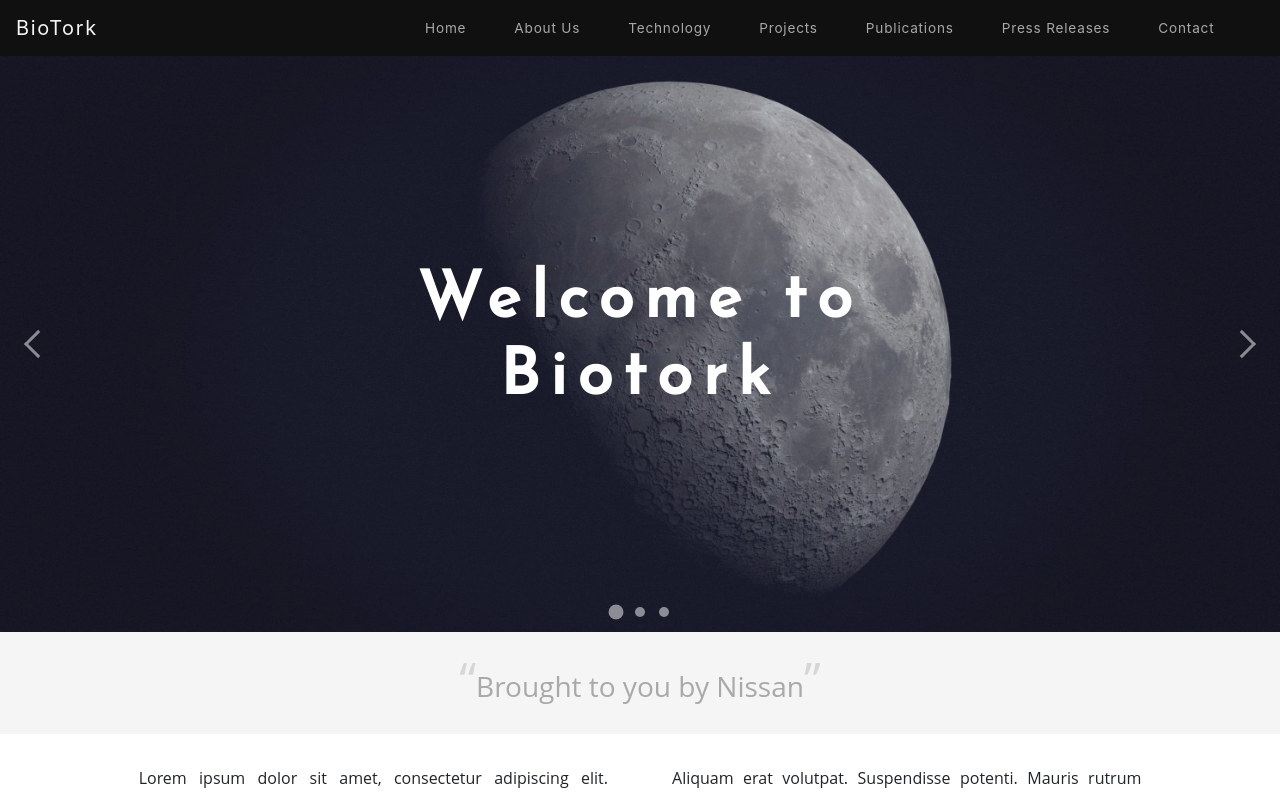
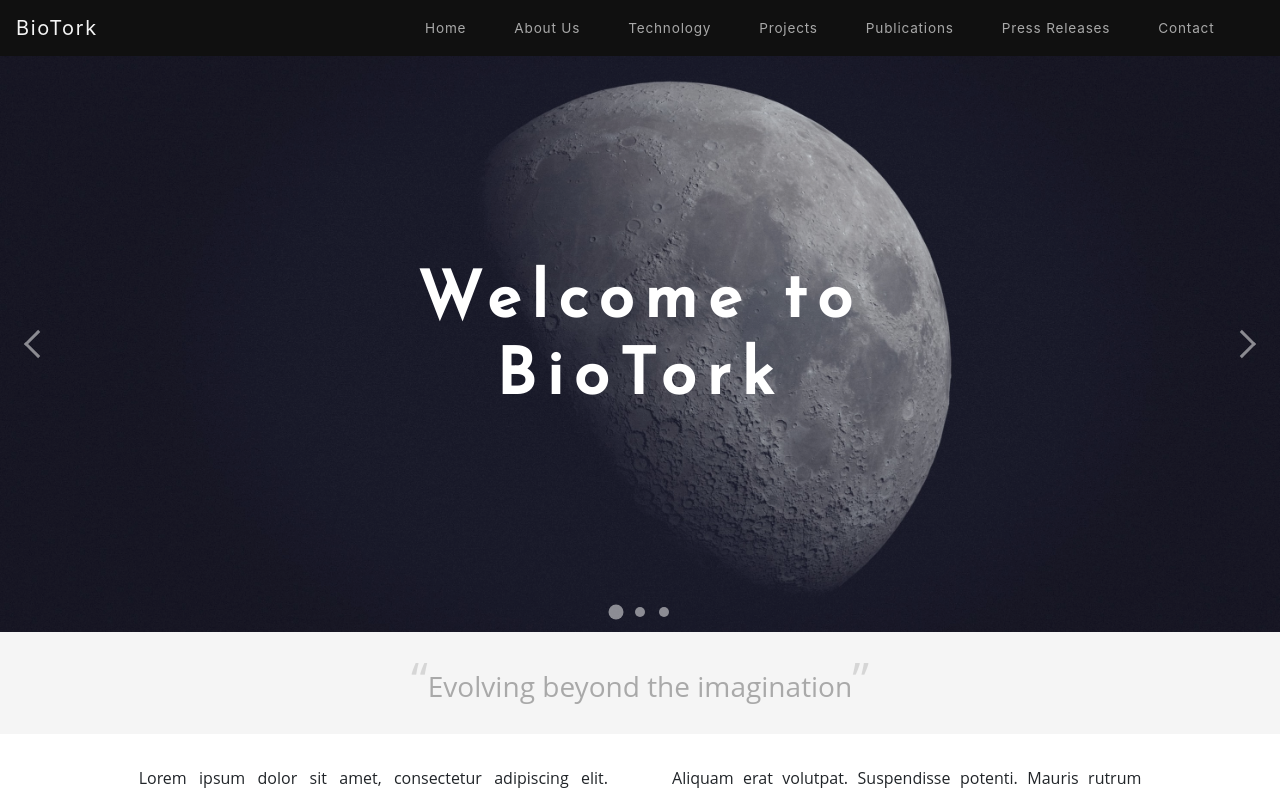
Before and after one commit to rennemannd/MERN-Heroku-Template, a React (Create React App) app in the folder client/: page /home in a window 1280 px wide. Shown: the top 794 px of the page. Built offline with nearby package versions, Linux system fonts and the light colour scheme; no server answers.

Commit message:
Update Home.js

```diff
--- a/client/src/views/Home/Home.js
+++ b/client/src/views/Home/Home.js
@@ -8,7 +8,7 @@ import './Home.css';
 function Home() {
     const slider = (
       <AwesomeSlider>
-        <div data-src={require('../../assets/photos/moon.webp')} className="fix"><h1 className="sliderText">Welcome to Biotork</h1></div>
+        <div data-src={require('../../assets/photos/moon.webp')} className="fix"><h1 className="sliderText">Welcome to BioTork</h1></div>
         <div data-src={require('../../assets/photos/leaf.webp')} className="fix"><h1 className="sliderText">Evolution that Excites</h1></div>
         <div data-src={require('../../assets/photos/rocks.webp')} className="fix"><h1 className="sliderText"></h1></div>
       </AwesomeSlider>
@@ -21,7 +21,7 @@ function Home() {
             <div className = "bgitem3">
                 <div className="gitem3">
                     <h3 className="qoute">
-                    Brought to you by Nissan
+                    Evolving beyond the imagination
                     </h3>
                 </div>
             </div>
```
